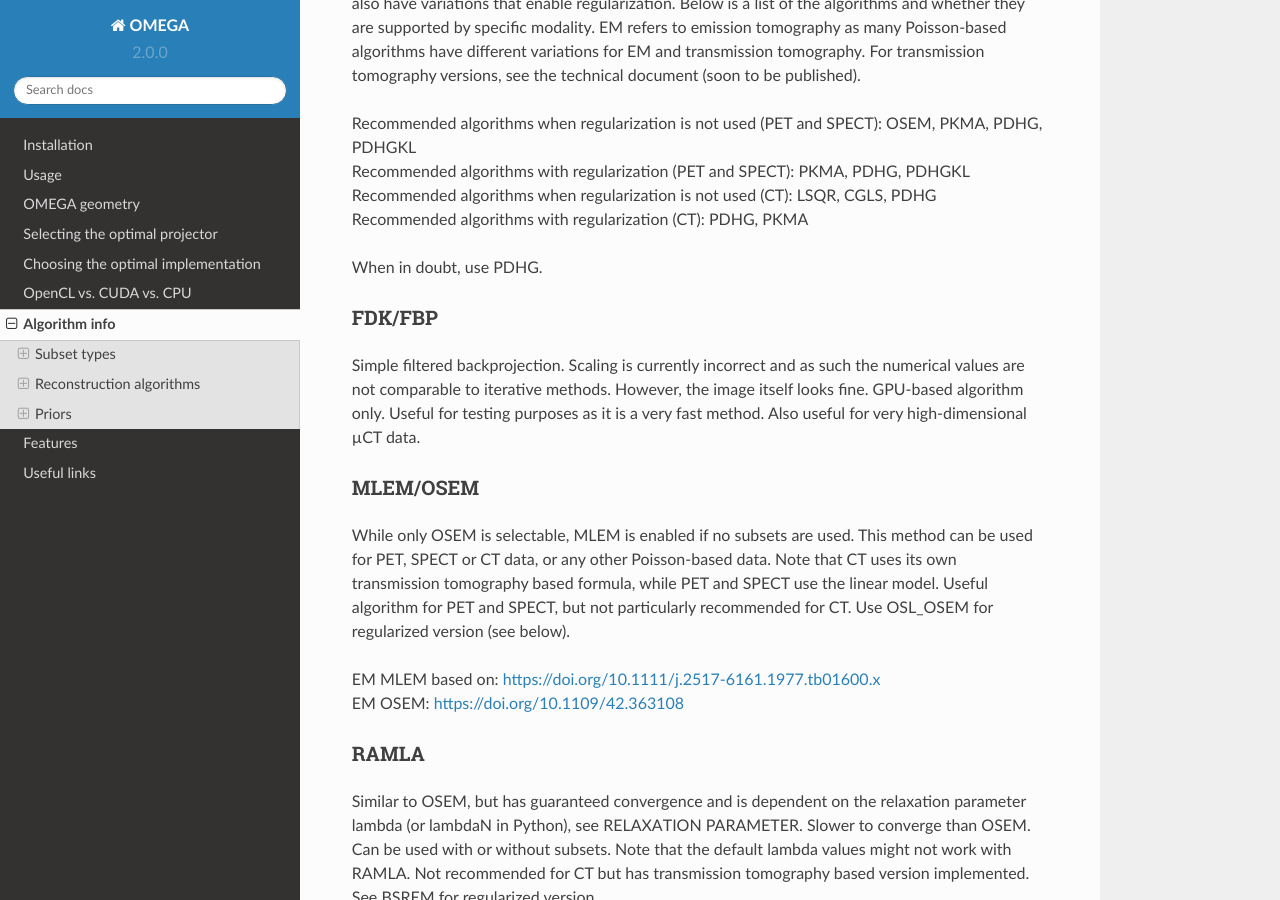
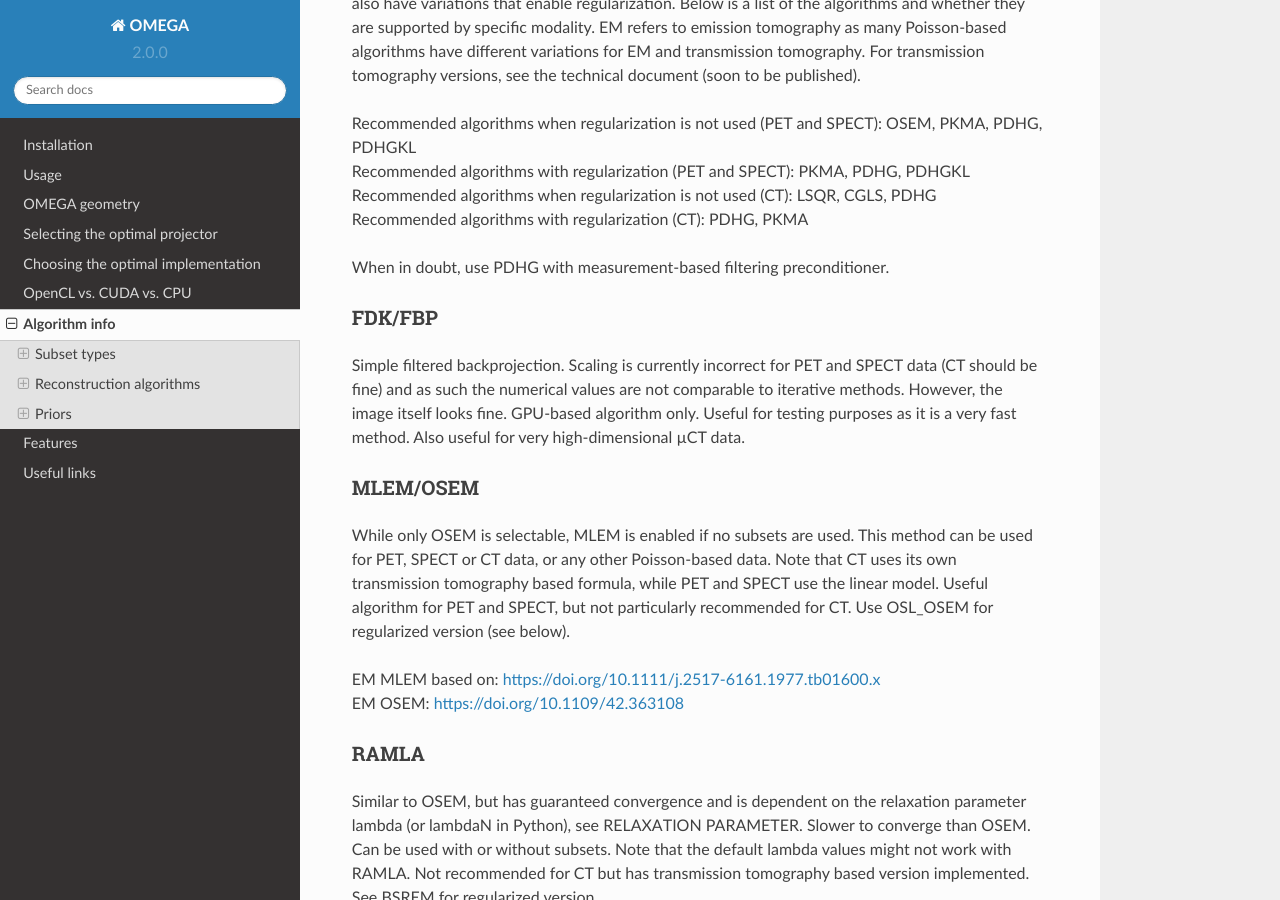
Before and after one commit to villekf/OMEGA-doc, a Sphinx documentation site: the page built from docs/source/algorithms.rst, in a window 1280 px wide and 900 px high, scrolled down 4300 px. Built offline with Sphinx 7.4.7 and the Read the Docs theme 2.0.0, drawn with Linux system fonts in a browser that asks for light colours; some of the changed text lies outside the part shown.

Commit message:
Update algorithms.rst

```diff
--- a/docs/source/algorithms.rst
+++ b/docs/source/algorithms.rst
@@ -106,12 +106,12 @@ modality. EM refers to emission tomography as many Poisson-based algorithms have
 | Recommended algorithms when regularization is not used (CT): LSQR, CGLS, PDHG
 | Recommended algorithms with regularization (CT): PDHG, PKMA
 
-When in doubt, use PDHG.
+When in doubt, use PDHG with measurement-based filtering preconditioner.
 
 FDK/FBP
 ^^^^^^^
 
-Simple filtered backprojection. Scaling is currently incorrect and as such the numerical values are not comparable to iterative methods. However, the image itself looks fine. GPU-based algorithm only. Useful for testing purposes as
+Simple filtered backprojection. Scaling is currently incorrect for PET and SPECT data (CT should be fine) and as such the numerical values are not comparable to iterative methods. However, the image itself looks fine. GPU-based algorithm only. Useful for testing purposes as
 it is a very fast method. Also useful for very high-dimensional µCT data.
 
 
```
Also changed, not shown: other parts of docs/source/algorithms.rst (+2 -2 lines).
